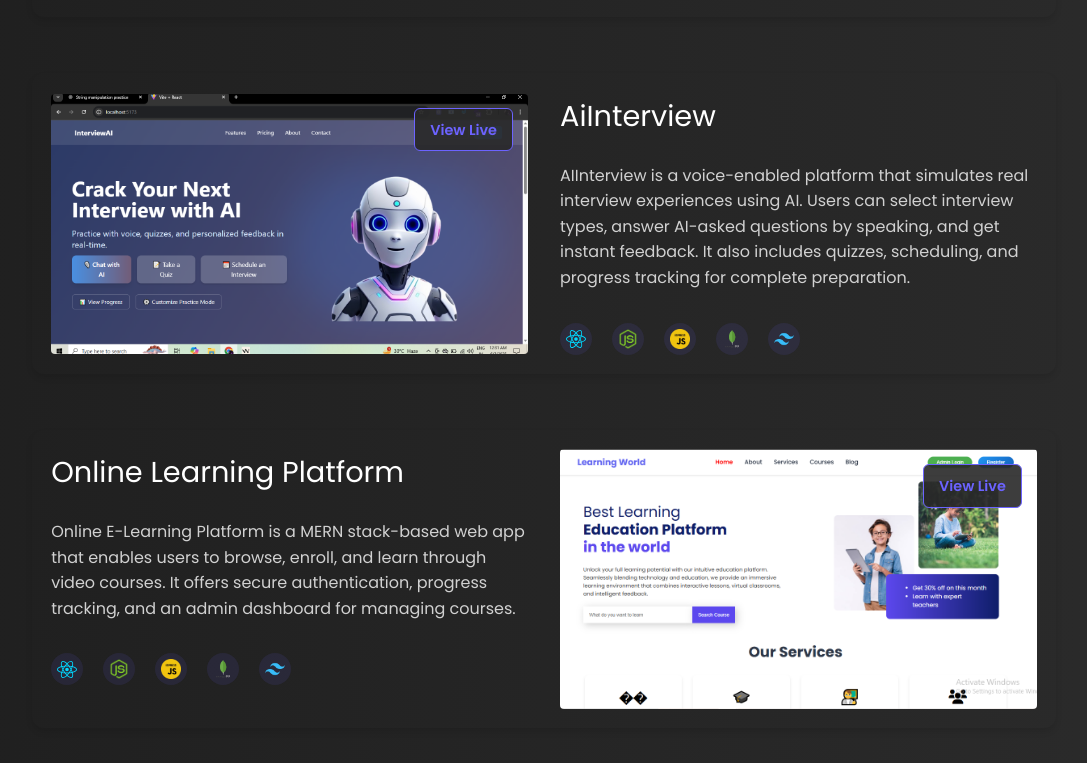
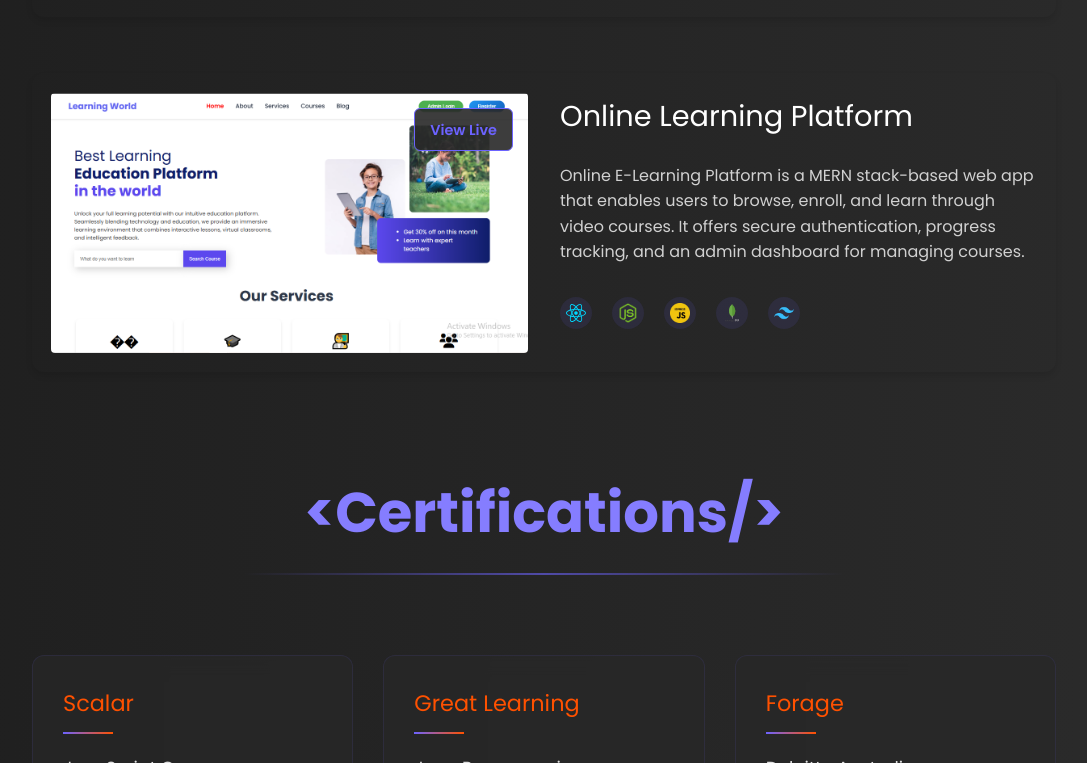
Before and after one commit to Vikas0262/portfolio, a React (Vite) app: page / in a window 1280 px wide. Shown: the part 2977-3740 px from the top of the page, without its empty margins (96-1183 px from the left). Built offline with nearby package versions, Linux system fonts and the light colour scheme.

Commit message:
updated project

```diff
--- a/src/components/Projects.jsx
+++ b/src/components/Projects.jsx
@@ -4,7 +4,7 @@
 import FurnishHub from '../assets/Project/FurnishHub.png';
 import TaskManage from '../assets/Project/TaskManager.png';
 import olp from '../assets/Project/olp.png';
-import aiImage from '../assets/Project/aiImage.png';
+// import aiImage from '../assets/Project/aiImage.png';
 import "./Projects.css";
 
 // Skill icons are now referenced by path in ProjectCard
@@ -27,13 +27,13 @@
       tags: ["React.js", "Node.js", "Express.js", "MongoDB", "Tailwind CSS"],
       image: TaskManage
     },
-    {
-      title: "AiInterview",
-      url: "https://ai-interview-vikas.vercel.app/",
-      description: "AIInterview is a voice-enabled platform that simulates real interview experiences using AI. Users can select interview types, answer AI-asked questions by speaking, and get instant feedback. It also includes quizzes, scheduling, and progress tracking for complete preparation.",
-      tags: ["React.js", "Node.js", "Express.js", "MongoDB", "Tailwind CSS"],
-      image: aiImage
-    },
+    // {
+    //   title: "AiInterview",
+    //   url: "https://ai-interview-vikas.vercel.app/",
+    //   description: "AIInterview is a voice-enabled platform that simulates real interview experiences using AI. Users can select interview types, answer AI-asked questions by speaking, and get instant feedback. It also includes quizzes, scheduling, and progress tracking for complete preparation.",
+    //   tags: ["React.js", "Node.js", "Express.js", "MongoDB", "Tailwind CSS"],
+    //   image: aiImage
+    // },
     {
       title: "Online Learning Platform",
       url: "https://online-learning-platform-vikas.vercel.app/",
```
